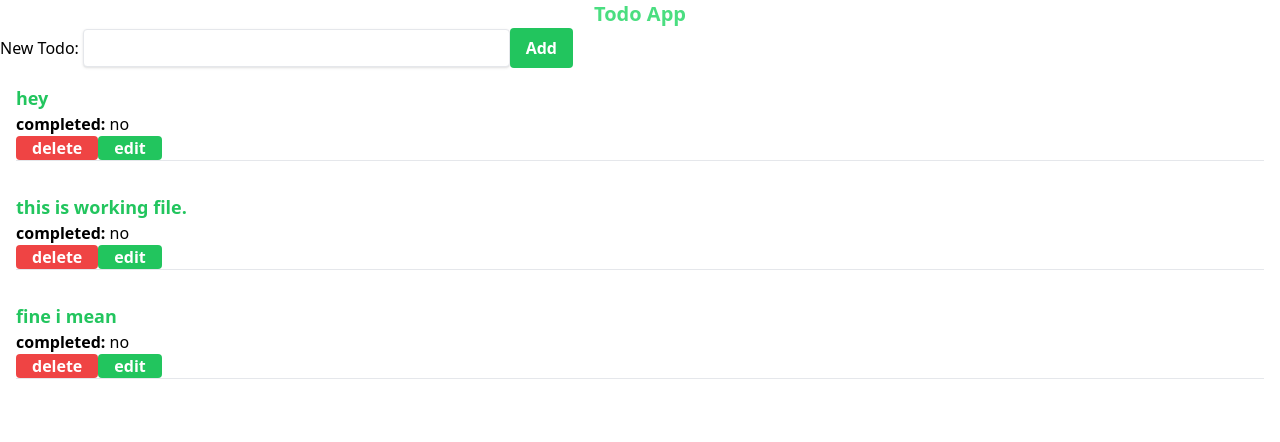
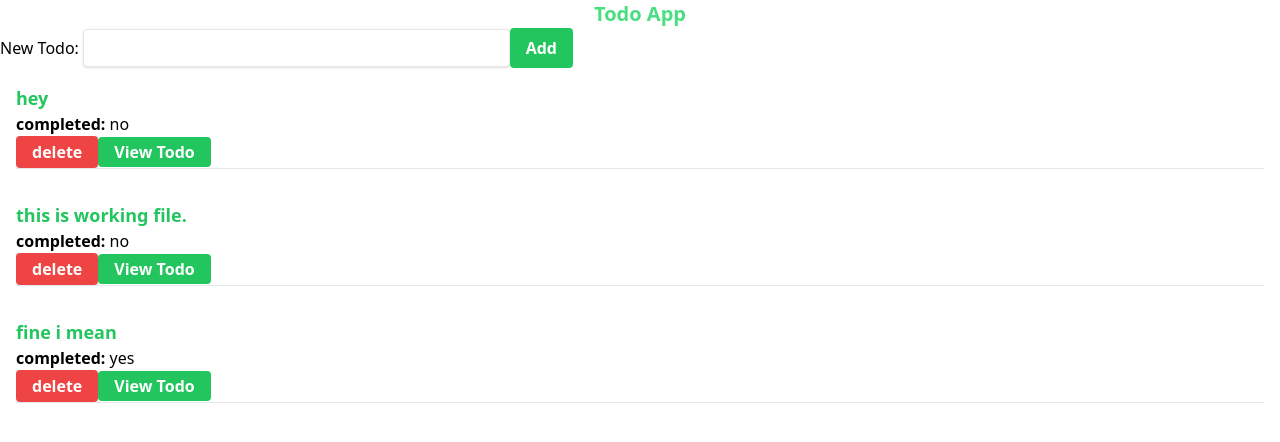
Before and after one commit to aryankarim/MVC-PHP, a PHP site: page /todos in a window 1280 px wide. Shown: the top 442 px of the page. Run offline with PHP 8.4, Linux system fonts and the light colour scheme; some libraries are stand-ins or nearby versions.

Commit message:
edit view  works

```diff
--- a/Controllers/todos_controller.php
+++ b/Controllers/todos_controller.php
@@ -20,4 +20,7 @@ class TodosController {
     public function deleteTodo($id) {
         $this->model->deleteTodo($id);
     }
+    public function getTodo($id) {
+        return $this->model->getTodo($id);
+    }
 }
--- a/Models/DB.json
+++ b/Models/DB.json
@@ -1 +1,5 @@
-[{"id":0,"todo":"hey","completed":false},{"id":1,"todo":"this is working file.","completed":false},{"id":2,"todo":"fine i mean","completed":false}]
+[
+  { "id": 0, "todo": "hey", "completed": false },
+  { "id": 1, "todo": "this is working file.", "completed": false },
+  { "id": 2, "todo": "fine i mean", "completed": true }
+]
--- a/Models/todos_model.php
+++ b/Models/todos_model.php
@@ -34,9 +34,16 @@ class TodosModel {
         $tempArray = array_filter($tempArray, function ($obj) use ($id) {
             return $obj["id"] != $id;
         });
-        var_dump($tempArray);
         $jsonData = json_encode($tempArray);
         $this->todos = $tempArray;
         file_put_contents(__DIR__ . '/DB.json', $jsonData);
     }
+
+    public function getTodo($id) {
+        $tempArray = $this->todos;
+        $tempArray = array_filter($tempArray, function ($obj) use ($id) {
+            return $obj["id"] == $id;
+        });
+        return reset($tempArray);
+    }
 }
--- a/Views/todos_view.php
+++ b/Views/todos_view.php
@@ -39,12 +39,34 @@
                 echo '<li class="m-4" id="li' . $obj["id"] . '">';
                 echo '<span class="text-lg font-bold text-green-500">' . $obj['todo'] . '</span>';
                 echo '<div><span class="font-bold">completed:</span> ' . $completed . ' </div>';
-                echo '<button  onclick="deleteTodo(' . $obj["id"] . ')" class="bg-red-500 hover:bg-red-700 text-white font-bold  px-4 rounded focus:outline-none focus:shadow-outline w-1/8">delete</button>';
-                echo '<button  class="bg-green-500 hover:bg-green-700 text-white font-bold  px-4 rounded focus:outline-none focus:shadow-outline w-1/8">edit</button>';
+                echo '<button  onclick="deleteTodo(' . $obj["id"] . ')" class="bg-red-500 hover:bg-red-700 text-white font-bold py-1 px-4 rounded focus:outline-none focus:shadow-outline w-1/8">delete</button>';
+                echo '<a  href="/MVC-PHP/todos/' . $obj["id"] . '" class="bg-green-500 hover:bg-green-700 text-white font-bold  py-1 px-4 rounded focus:outline-none focus:shadow-outline w-1/8">View Todo</a>';
                 echo "<hr>";
                 echo '</li>';
             }
             echo '</ol>';
+        }
+
+        // Show only one todo
+        public function showTodo($id) {
+            $todo = $this->controller->getTodo($id);
+            $completed = $todo["completed"] ? "Completed" : "Incomplete";
+            $isChecked = $todo["completed"] ? "checked" : "unchecked";
+            $id = $todo["id"];
+    ?>
+            <div class="m-5">
+                <div>Todo:</div>
+                <div><?php echo $todo["todo"]; ?></div>
+                <div>Completed:</div>
+                <div><?php echo $completed; ?></div>
+                <div>Edit Todo:</div>
+                <input id="todoId" type="text" class="border-2 border-black">
+                <div>Edit Status:</div>
+                <div><input id="statusId" type="checkbox" <?php echo $isChecked; ?>></div>
+
+                <button onclick="editTodo(<?php echo $id; ?>)" class="bg-red-500 hover:bg-red-700 text-white font-bold py-1 px-4 rounded focus:outline-none focus:shadow-outline w-1/8">edit</button>
+            </div>
+    <?php
         }
     }
 
@@ -61,6 +83,22 @@
             xhttp.open("DELETE", "todos/" + id + "", true);
             xhttp.send();
         }
+
+        function editTodo(id) {
+            var xhttp = new XMLHttpRequest();
+            var data = {
+                todo: document.getElementById('todoId').value,
+                completed: document.getElementById('statusId').checked
+            }
+            console.log(data)
+            xhttp.onreadystatechange = function() {
+                if (this.readyState === 4 && this.status === 200) {
+
+                }
+            };
+            xhttp.open("PUT", "todos/" + id + "", true);
+            xhttp.send(json);
+        }
     </script>
 </body>
 
--- a/index.php
+++ b/index.php
@@ -57,7 +57,7 @@ if ($url == '/') {
 
 
         // If there is a method - Second parameter
-        if ($_SERVER['REQUEST_METHOD'] === 'POST' || $_SERVER['REQUEST_METHOD'] === "DELETE") {
+        if ($_SERVER['REQUEST_METHOD'] === 'POST' || $_SERVER['REQUEST_METHOD'] === "DELETE" || $_SERVER['REQUEST_METHOD'] === "GET") {
             if (isset($_POST["todo"])) {
                 print $controllerObj->addTodo($_POST["todo"]);
                 print $viewObj->index();
@@ -65,9 +65,12 @@ if ($url == '/') {
             if ($_SERVER['REQUEST_METHOD'] === "DELETE") {
                 $controllerObj->deleteTodo($requestedAction);
             }
-        } else {
-            if ($requestedAction == '') {
-                print $viewObj->index();
+            if ($_SERVER['REQUEST_METHOD'] === "GET") {
+                if ($requestedAction == '') {
+                    print $viewObj->index();
+                } else {
+                    print $viewObj->showTodo($requestedAction);
+                }
             }
         }
     } else {
```
